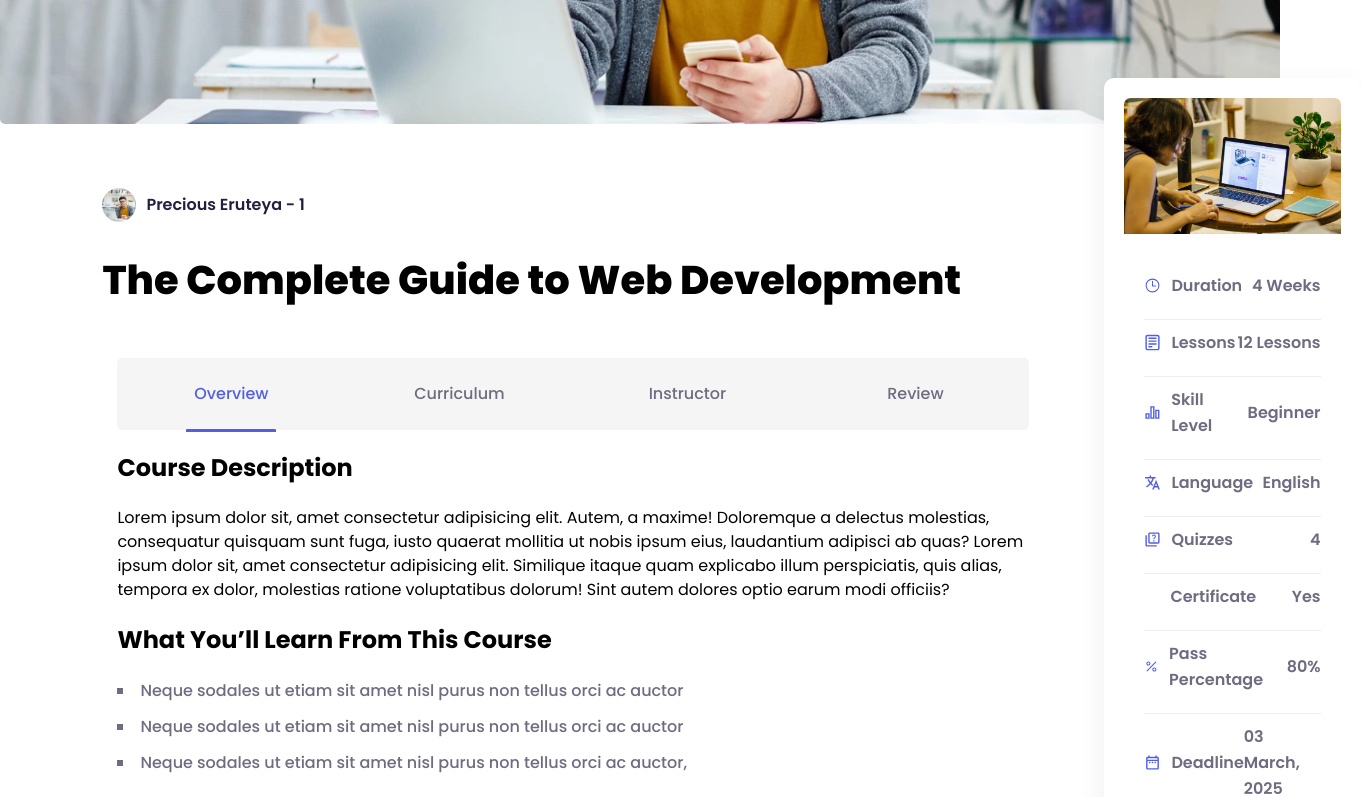
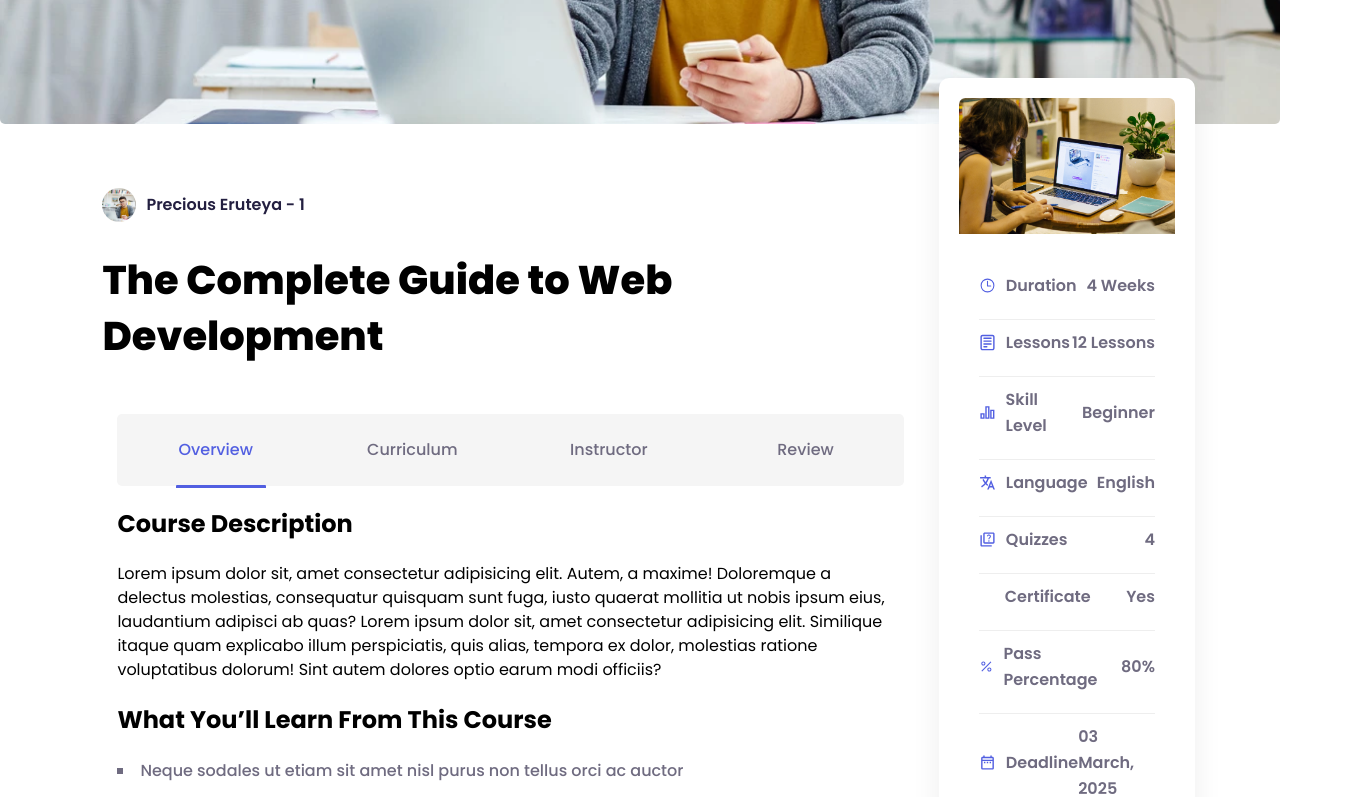
Before and after one commit to Klessy/Thinktech, a React (Vite) app: page /courses/1 in a window 1280 px wide. Shown: the part 860-1657 px from the top of the page, 1361 px wide, since content can reach past the window. Built offline with nearby package versions, Linux system fonts and the light colour scheme; some icons are missing; a web font is replaced by a local one.

Commit message:
Course content adjusted to fit content

```diff
--- a/src/components/Navbar.jsx
+++ b/src/components/Navbar.jsx
@@ -64,7 +64,7 @@ const Navbar = () => {
               <li key={id}>
                 <NavLink
                   to={path}
-                  className={({ isActive }) => (isActive ? "active-nav " : "")}
+                  className={({ isActive }) => (isActive ? "active-nav" : "")}
                   onClick={() => setIsNavShowing((prev) => !prev)}
                 >
                   {name}
--- a/src/pages/courses/courseDetails/courseDetail.css
+++ b/src/pages/courses/courseDetails/courseDetail.css
@@ -9,7 +9,8 @@
 
 .course-summary {
   flex: 0 0 66.666667%;
-  width: 150ch;
+  /* width: 150ch; */
+  width: 130ch;
   /* min-width: 66.666667%; */
   /* max-width: 66.666667%; */
   padding-left: 15px;
@@ -372,7 +373,7 @@ ul li {
 .course-content-wrapper {
   display: flex;
   /* justify-content: space-between; */
-  gap: 6rem;
+  gap: 2rem;
 }
 
 .course-details-sidebar {
```
